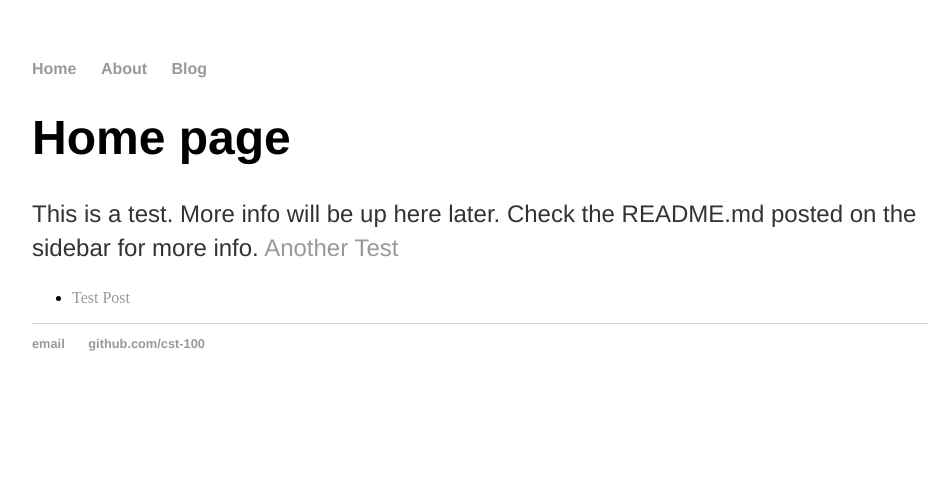
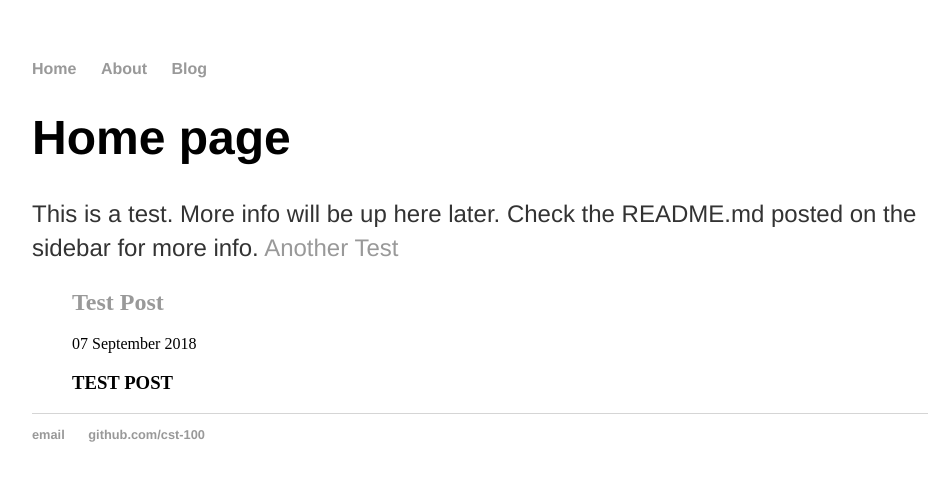
Before and after one commit to CST-100/Launchrats-West-Coast, a Jekyll site: the page built from index.html, in a window 1280 px wide. Shown: the top 481 px of the page, without its empty margins (160-1106 px from the left). Built offline with Jekyll 4.4.1, drawn with Linux system fonts in a browser that asks for light colours.

Commit message:
Update index.html

```diff
--- a/index.html
+++ b/index.html
@@ -7,9 +7,14 @@ title: LaunchRats West Coast
   <p> This is a test. More info will be up here later. Check the README.md posted on the sidebar for more info. <a href="/about">Another Test</a></p>
   </div><!-- /.blurb -->
 <ul>
-  {% for post in site.posts %}
-    <li>
-      <a href="{{ post.url }}">{{ post.title }}</a>
-    </li>
-  {% endfor %}
-</ul>
+   {% for post in site.posts %}
+  <article>
+    <h2>
+      <a href="{{ post.url }}">
+        {{ post.title }}
+      </a>
+    </h2>
+    <time datetime="{{ post.date | date: "%Y-%m-%d" }}">{{ post.date | date_to_long_string }}</time>
+    {{ post.content }}
+  </article>
+{% endfor %}
```
